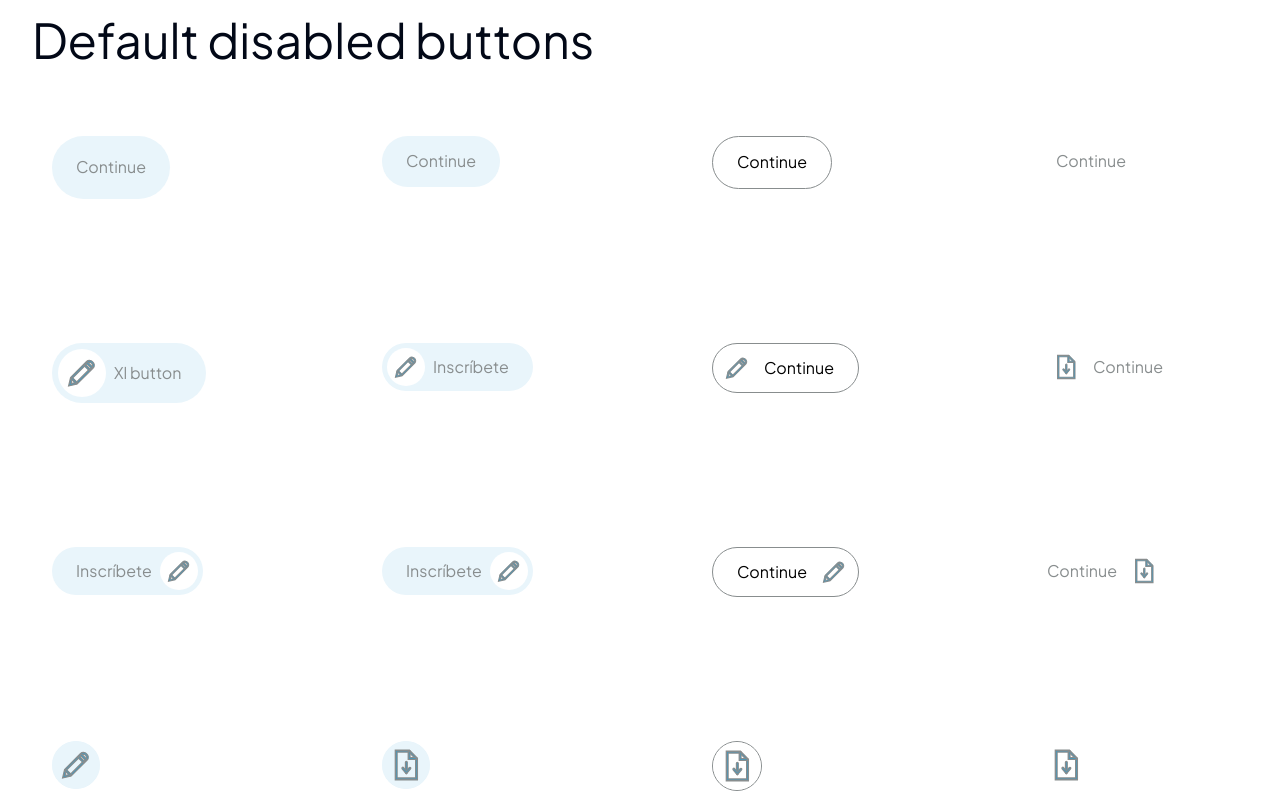
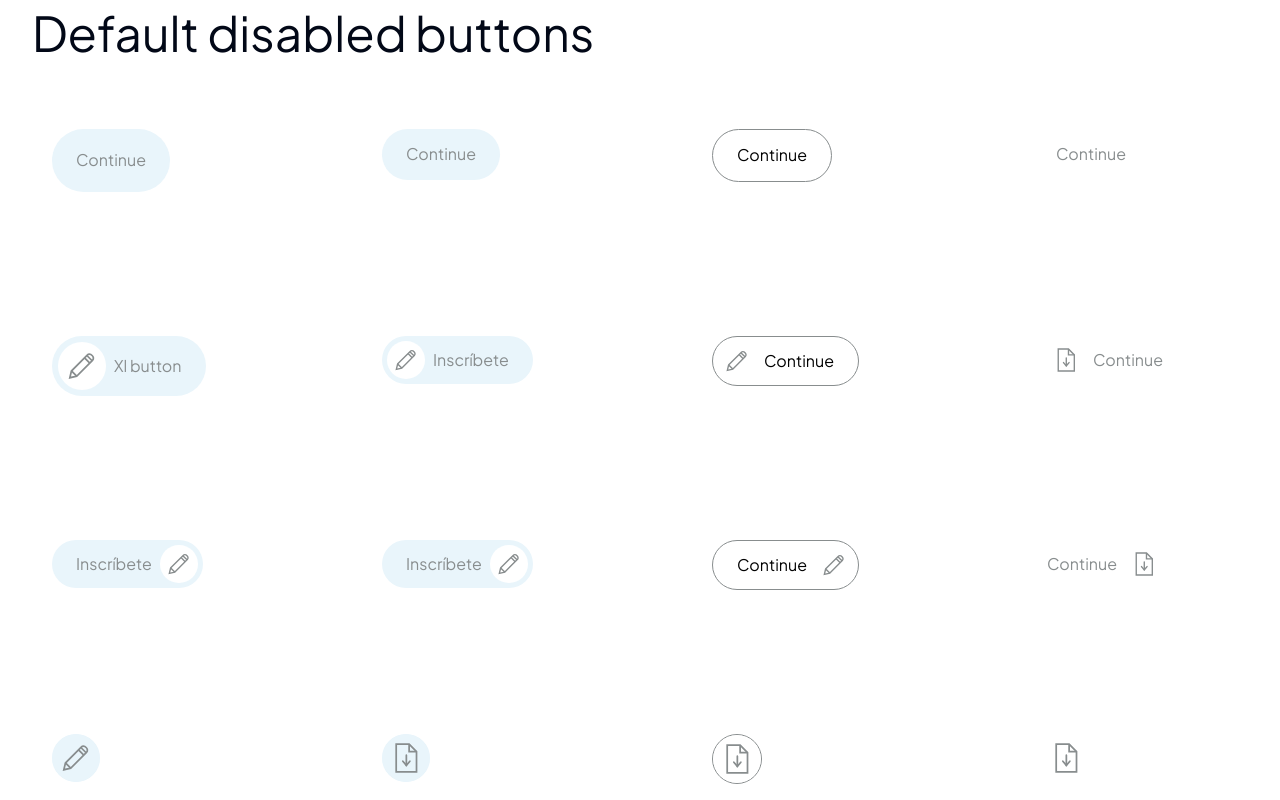
Before and after one commit to lanegrita/autismo_empleo, a Next.js app: page /playground in a window 1280 px wide. Shown: the part 860-1660 px from the top of the page. Built offline with nearby package versions, Linux system fonts and the light colour scheme.

Commit message:
Add hover animation on the default buttons.

```diff
--- a/app/components/ui/button/Button.module.css
+++ b/app/components/ui/button/Button.module.css
@@ -63,7 +63,7 @@
 .disabled.with_icon .icon_image circle,
 .disabled.with_icon .icon_image rect,
 .disabled.with_icon .icon_image {
-  stroke: var(--color-gris-3) !important;
+  fill: var(--color-gris-3) !important;
 }
 .disabled.primary.only_icon .icon_wrapper,
 .disabled.secondary.only_icon .icon_wrapper {
@@ -114,6 +114,7 @@
   /* padding: var(--spacer-4); */
   border-radius: 100%;
   transition: all 0.3s;
+  z-index: 1;
 }
 /* Default size of the svg */
 .icon_image svg {
@@ -156,14 +157,14 @@
 .primary .icon_image circle,
 .primary .icon_image rect,
 .primary .icon_image {
-  stroke: var(--color-azul-ae);
+  fill: var(--color-azul-ae);
 }
 .only_icon.primary .icon_image path,
 .only_icon.primary .icon_image line,
 .only_icon.primary .icon_image circle,
 .only_icon.primary .icon_image rect,
 .only_icon.primary .icon_image {
-  stroke: var(--color-blanco);
+  fill: var(--color-blanco);
 }
 /* Primary Icon Styles Ends */
 
@@ -173,14 +174,14 @@
 .secondary .icon_image circle,
 .secondary .icon_image rect,
 .secondary .icon_image {
-  stroke: var(--color-azul-ae);
+  fill: var(--color-azul-ae);
 }
 .only_icon.secondary .icon_image path,
 .only_icon.secondary .icon_image line,
 .only_icon.secondary .icon_image circle,
 .only_icon.secondary .icon_image rect,
 .only_icon.secondary .icon_image {
-  stroke: var(--color-negro-ae);
+  fill: var(--color-negro-ae);
 }
 /* Secondary Icon Styles Ends */
 
@@ -229,14 +230,14 @@
 .primary_azul .icon_image circle,
 .primary_azul .icon_image rect,
 .primary_azul .icon_image {
-  stroke: var(--color-blanco);
+  fill: var(--color-blanco);
 }
 .primary_azul.only_icon .icon_image path,
 .primary_azul.only_icon .icon_image line,
 .primary_azul.only_icon .icon_image circle,
 .primary_azul.only_icon .icon_image rect,
 .primary_azul.only_icon .icon_image {
-  stroke: var(--color-azul-ae);
+  fill: var(--color-azul-ae);
 }
 .secondary_azul {
   background-color: var(--color-azul-dark-2);
@@ -250,7 +251,7 @@
 .secondary_azul.only_icon .icon_image circle,
 .secondary_azul.only_icon .icon_image rect,
 .secondary_azul.only_icon .icon_image {
-  stroke: var(--color-blanco);
+  fill: var(--color-blanco);
 }
 .outline_azul {
   border: 1px solid var(--color-blanco);
@@ -265,7 +266,7 @@
 .outline_azul .icon_image circle,
 .outline_azul .icon_image rect,
 .outline_azul .icon_image {
-  stroke: var(--color-blanco);
+  fill: var(--color-blanco);
 }
 .simple_azul {
   color: var(--color-blanco);
@@ -278,28 +279,30 @@
 .simple_azul .icon_image circle,
 .simple_azul .icon_image rect,
 .simple_azul .icon_image {
-  stroke: var(--color-blanco);
+  fill: var(--color-blanco);
 }
 
 /* Disable Azul Buttons Starts */
 
 .disabled.primary_azul,
 .disabled.secondary_azul {
-  color: var(--color-azul-ae) !important;
-  background-color: var(--color-azul-dark-2) !important;
+  color: var(--color-azul-ae);
+  background-color: var(--color-azul-dark-2);
 }
 
 .disabled.primary_azul.with_icon .icon_image path,
-.disabled.primary_azul.only_icon .icon_image path,
 .disabled.secondary_azul.with_icon .icon_image path,
 .disabled.outline_azul.with_icon .icon_image path,
 .disabled.outline_azul.only_icon .icon_image path,
-.disabled.secondary_azul.only_icon .icon_image path,
 .disabled.primary_azul.with_icon .icon_image line,
 .disabled.primary_azul.with_icon .icon_image circle,
 .disabled.primary_azul.with_icon .icon_image rect,
 .disabled.primary_azul.with_icon .icon_image {
-  stroke: var(--color-azul-dark-2) !important;
+  fill: var(--color-azul-dark-2) !important;
+}
+.disabled.primary_azul.only_icon .icon_image path,
+.disabled.secondary_azul.only_icon .icon_image path {
+  fill: var(--color-azul-ae) !important;
 }
 .disabled.primary_azul.with_icon .icon_wrapper,
 .disabled.secondary_azul.with_icon .icon_wrapper {
@@ -325,9 +328,108 @@
 .disabled.simple_azul .icon_image circle,
 .disabled.simple_azul .icon_image rect,
 .disabled.simple_azul .icon_image {
-  stroke: var(--color-azul-dark-2) !important;
+  fill: var(--color-azul-dark-2) !important;
 }
 /* Disabled Button Styles Ends */
 
 /* Disable Azul Buttons Ends */
 /* Azol Styles Ends */
+
+/* ============================================ */
+
+/* Default Buttons Hover Effect Styles Starts  */
+.primary,
+.secondary,
+.outline {
+  transition: all 0.3s;
+}
+.primary:hover,
+.secondary:hover,
+.outline:hover {
+  transform: scale(1.1);
+}
+.primary:hover {
+  background-color: var(--color-hover-primary-btn);
+}
+.primary.with_icon:hover {
+  color: var(--color-negro-ae);
+}
+.secondary:hover {
+  background-color: var(--color-hover-secondary-btn);
+}
+.simple:hover {
+  color: var(--color-azul-ae);
+}
+.simple:hover .icon_image path {
+  fill: var(--color-azul-ae);
+}
+/* Left Direction button Hover Styles Starts */
+
+.primary.left.with_icon::before,
+.primary.right.with_icon::before,
+.secondary.right.with_icon::before,
+.secondary.left.with_icon::before {
+  content: "";
+  position: absolute;
+  top: 5px;
+  bottom: 5px;
+  left: 5px;
+  width: 38px;
+  /* right: 5px; */
+  border-radius: 100px;
+  background-color: white;
+  z-index: 1;
+  transition: all 400ms ease-in-out;
+  /* transform: scaleX(0.3);
+  transform-origin: left; */
+}
+.large.left.with_icon::before {
+  width: 48px;
+}
+.left.with_icon:hover:before {
+  width: calc(100% - 10px);
+}
+/* Left Direction button Hover Styles Ends */
+
+/* Right Direction Button Hover Styles Starts */
+.primary.right.with_icon::before,
+.secondary.right.with_icon::before {
+  right: 5px;
+  left: unset;
+}
+.large.right.with_icon::before {
+  width: 48px;
+}
+.right.with_icon:hover:before {
+  width: calc(100% - 10px);
+}
+
+/* Right Direction Button Hover Styles Ends */
+
+/* Default Buttons Hover Effect Styles Ends */
+
+/* Disabling hover on the buttons */
+.disabled.primary:hover,
+.disabled.secondary:hover,
+.disabled.outline:hover {
+  transform: scale(1);
+}
+.disabled.simple:hover {
+  color: var(--color-gris-2);
+}
+.primary.left.with_icon:hover,
+.primary.right.with_icon:hover {
+  transform: scale(1);
+  background-color: var(--color-azul-ae);
+}
+.secondary.left.with_icon:hover,
+.secondary.right.with_icon:hover {
+  transform: scale(1);
+  background-color: var(--color-azul-light-3);
+}
+.disabled.primary.left.with_icon::before,
+.disabled.primary.right.with_icon::before,
+.disabled.secondary.right.with_icon::before,
+.disabled.secondary.left.with_icon::before {
+  display: none;
+}
--- a/app/components/ui/button/Button.tsx
+++ b/app/components/ui/button/Button.tsx
@@ -58,7 +58,7 @@ const Button = ({
         disabled && styles.disabled,
       ].join(" ")}
     >
-      {title && title}
+      {title && <span style={{ zIndex: 2 }}>{title}</span>}
       {/* Icon Image */}
       {icon && (
         <div className={styles.icon_wrapper}>
--- a/app/playground/page.tsx
+++ b/app/playground/page.tsx
@@ -12,10 +12,10 @@ const Playground = () => {
       <h1 className="text-5xl">Default buttons</h1>
       <div className="px-5 py-10 grid grid-cols-4 gap-36 mt-8 ">
         <Button
-          // title="Test Button"
+          title="Test Button"
           variant="primary"
-          size="xl"
-          icon={pencilIcon}
+          // size="xl"
+          // icon={pencilIcon}
         />
         <Button title="Continue" variant="secondary" />
         <Button title="Continue" variant="outline" />
@@ -25,7 +25,7 @@ const Playground = () => {
           size="xl"
           title="Xl button"
           variant="primary"
-          icon={pencilIcon}
+          icon={downloadIcon}
           direction="left"
         />
         <Button
--- a/settings/colors.css
+++ b/settings/colors.css
@@ -11,4 +11,6 @@
   --color-gris-3: #888d8e;
   --color-gris-4: #666c6e;
   --color-blanco: #ffffff;
+  --color-hover-primary-btn: #29a7e2;
+  --color-hover-secondary-btn: #d1f3ff;
 }
```
